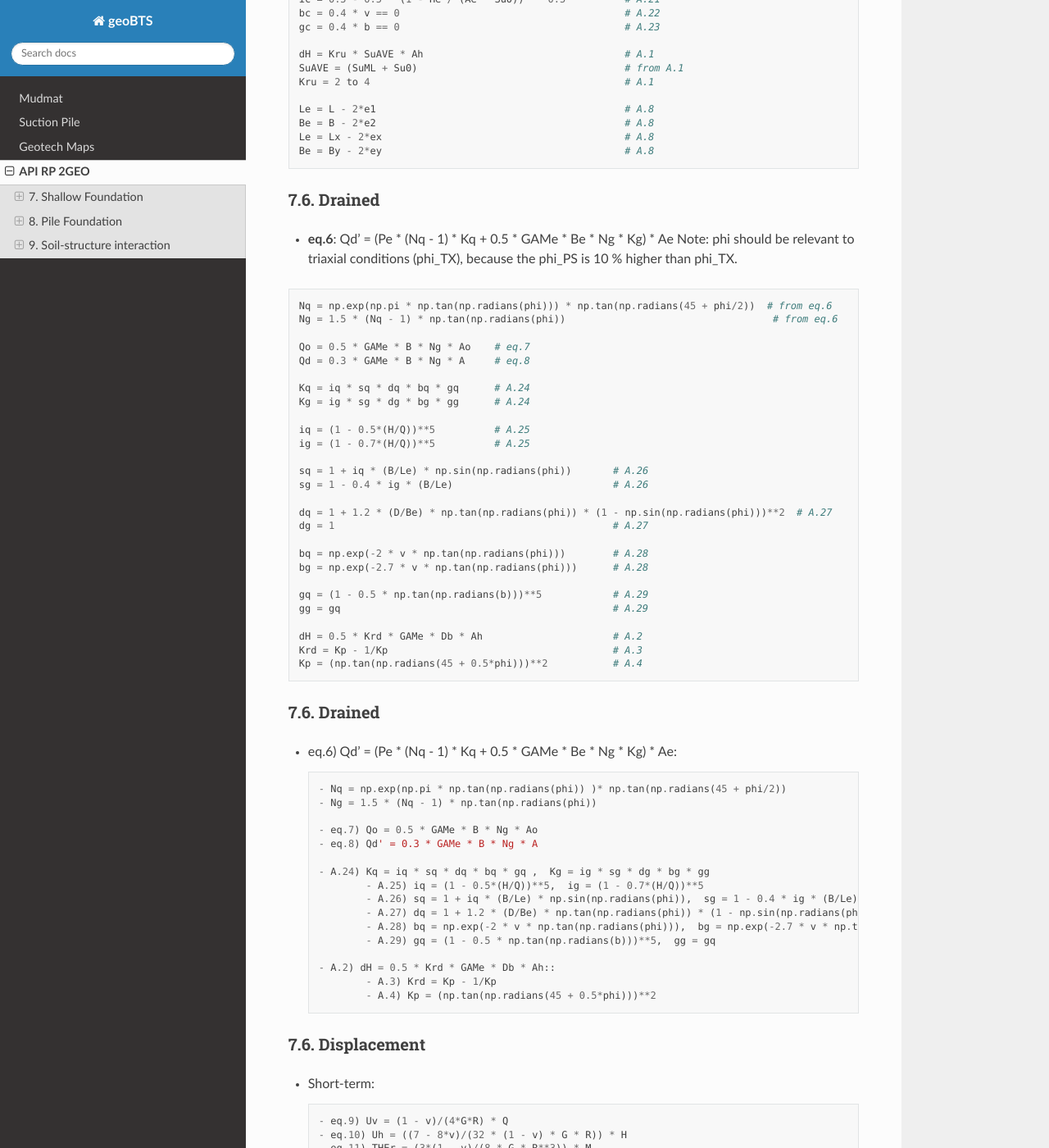
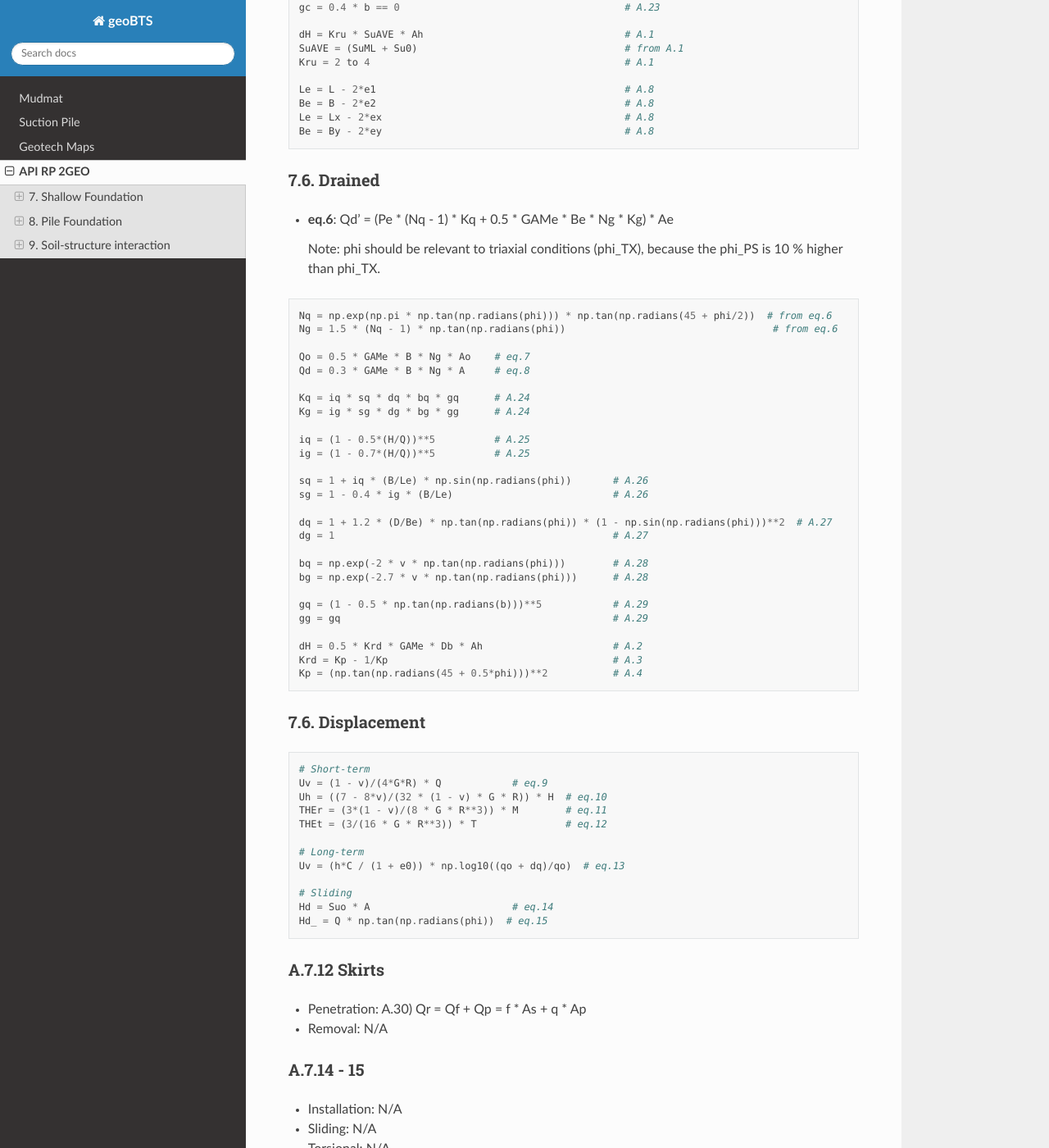
Before and after one commit to jungsohn/geoBTS, a Sphinx documentation site: the page built from docs/source/API_2GEO.rst, in a window 1280 px wide and 1400 px high, scrolled down 1344 px. Shown: the whole window at 82% size. Built offline with Sphinx 7.4.7 and the Read the Docs theme 3.1.0, drawn with Linux system fonts in a browser that asks for light colours; some of the changed text lies outside the part shown.

Commit message:
Update API_2GEO.rst

```diff
--- a/docs/source/API_2GEO.rst
+++ b/docs/source/API_2GEO.rst
@@ -70,6 +70,7 @@
 
 - **eq.6**:
   Qd' = (Pe * (Nq - 1) * Kq + 0.5 * GAMe * Be * Ng * Kg) * Ae
+
   Note: phi should be relevant to triaxial conditions (phi_TX), because the phi_PS is 10 % higher than phi_TX.
 
 .. code-block:: python
@@ -102,51 +103,24 @@
     Krd = Kp - 1/Kp                                      # A.3
     Kp = (np.tan(np.radians(45 + 0.5*phi)))**2           # A.4
 
-7.6. Drained
-............................
-
-- eq.6) Qd' = (Pe * (Nq - 1) * Kq + 0.5 * GAMe * Be * Ng * Kg) * Ae::
-
-        - Nq = np.exp(np.pi * np.tan(np.radians(phi)) )* np.tan(np.radians(45 + phi/2))
-        - Ng = 1.5 * (Nq - 1) * np.tan(np.radians(phi))
-
-        - eq.7) Qo = 0.5 * GAMe * B * Ng * Ao
-        - eq.8) Qd' = 0.3 * GAMe * B * Ng * A
-
-        - A.24) Kq = iq * sq * dq * bq * gq ,  Kg = ig * sg * dg * bg * gg
-                - A.25) iq = (1 - 0.5*(H/Q))**5,  ig = (1 - 0.7*(H/Q))**5
-                - A.26) sq = 1 + iq * (B/Le) * np.sin(np.radians(phi)),  sg = 1 - 0.4 * ig * (B/Le)
-                - A.27) dq = 1 + 1.2 * (D/Be) * np.tan(np.radians(phi)) * (1 - np.sin(np.radians(phi)))**2, dg = 1
-                - A.28) bq = np.exp(-2 * v * np.tan(np.radians(phi))),  bg = np.exp(-2.7 * v * np.tan(np.radians(phi)))
-                - A.29) gq = (1 - 0.5 * np.tan(np.radians(b)))**5,  gg = gq
-
-        - A.2) dH = 0.5 * Krd * GAMe * Db * Ah::
-                - A.3) Krd = Kp - 1/Kp
-                - A.4) Kp = (np.tan(np.radians(45 + 0.5*phi)))**2
-
 
 7.6. Displacement
-............................
+..................
 
-- Short-term::
+.. code-block:: python
 
-    - eq.9) Uv = (1 - v)/(4*G*R) * Q
-    - eq.10) Uh = ((7 - 8*v)/(32 * (1 - v) * G * R)) * H
-    - eq.11) THEr = (3*(1 - v)/(8 * G * R**3)) * M
-    - eq.12) THEt = (3/(16 * G * R**3)) * T
+    # Short-term
+    Uv = (1 - v)/(4*G*R) * Q            # eq.9
+    Uh = ((7 - 8*v)/(32 * (1 - v) * G * R)) * H  # eq.10
+    THEr = (3*(1 - v)/(8 * G * R**3)) * M        # eq.11
+    THEt = (3/(16 * G * R**3)) * T               # eq.12
 
-- Long-term::
+    # Long-term
+    Uv = (h*C / (1 + e0)) * np.log10((qo + dq)/qo)  # eq.13
 
-    - eq.13) Uv = (h*C / (1 + e0)) * np.log10((qo + dq)/qo)
-
-- Sliding::
-
-    - eq.14) Hd = Suo * A
-    - eq.15) Hd' = Q * np.tan(np.radians(phi))
-
-- Torsion::
-
-    - FYI)
+    # Sliding
+    Hd = Suo * A                        # eq.14
+    Hd_ = Q * np.tan(np.radians(phi))  # eq.15
 
 A.7.12 Skirts
 ............................
```
